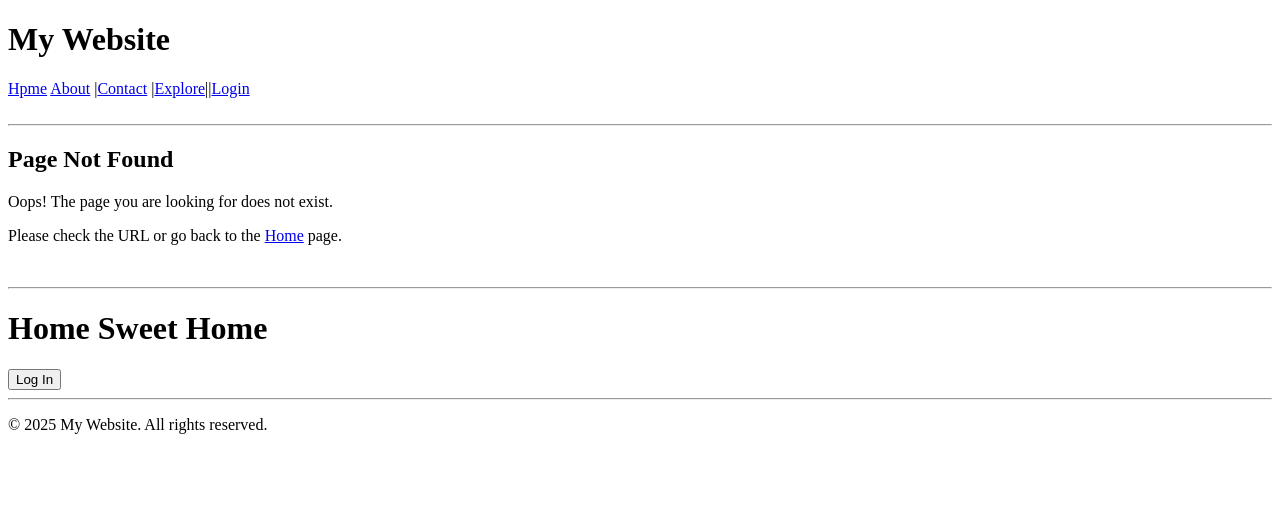
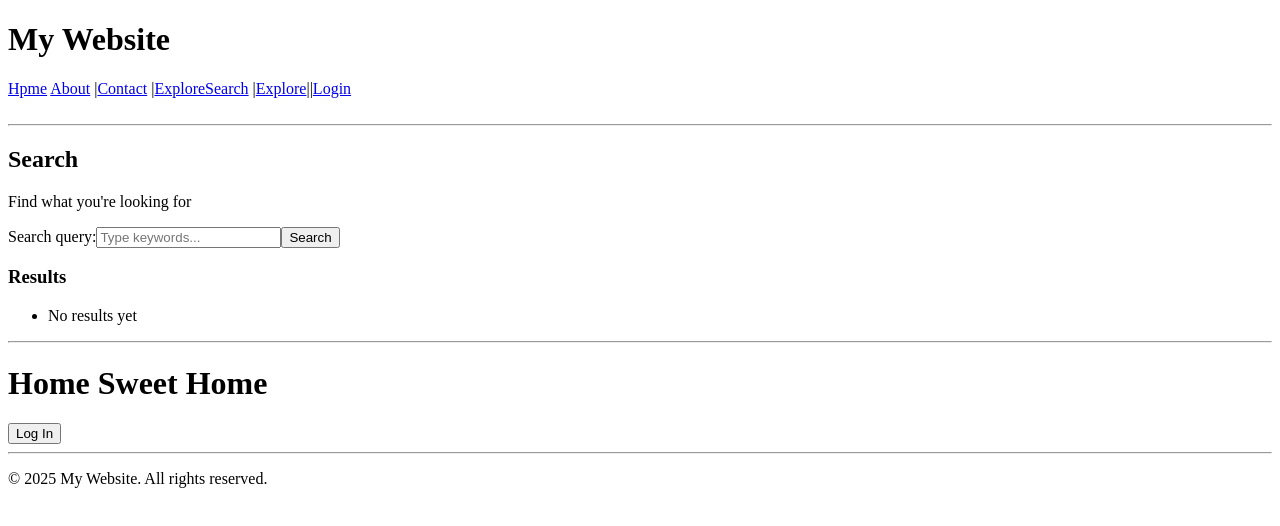
Before and after one commit to Basudev-Pokharel/group_6_BMBS, a React (Vite) app: page /search in a window 1280 px wide. Shown: the top 526 px of the page. Built offline with nearby package versions, Linux system fonts and the light colour scheme.

Commit message:
serch added

```diff
--- a/src/App.jsx
+++ b/src/App.jsx
@@ -1,7 +1,4 @@
-import { useState } from "react";
-import reactLogo from "./assets/react.svg";
-import viteLogo from "/vite.svg";
-// import "./App.css";
+//  import "./App.css";
 import { createBrowserRouter, RouterProvider } from "react-router";
 import Layout from "./Layout";
 import Login from "./Pages/Login";
@@ -10,9 +7,9 @@ import Contact from "./Pages/Contact";
 import About from "./Pages/About";
 import User from "./Pages/User";
 import Fallback from "./Pages/Fallback";
+import Search from "./Pages/Search";
 
 function App() {
-  const [count, setCount] = useState(0);
   let router = createBrowserRouter([
     {
       path: "/",
@@ -22,6 +19,7 @@ function App() {
         { path: "/explore", element: <Explore /> },
         { path: "/contact", element: <Contact /> },
         { path: "/about", element: <About /> },
+        { path: "/search", element: <Search /> },
         { path: "/user", element: <User /> },
         { path: "/*", element: <Fallback /> },
       ],
--- a/src/Pages/Header.jsx
+++ b/src/Pages/Header.jsx
@@ -10,6 +10,7 @@ function Header({ isLoggedin }) {
         <nav>
           <Link to="/">Hpme</Link> <Link to="/about">About</Link> |
           <Link to="/contact">Contact</Link> |<Link to="/explore">Explore</Link>
+          <Link to="/search">Search</Link> |<Link to="/explore">Explore</Link>
           ||
           {/* <a href="/">Home</a> |<a href="/about">About</a> | */}
           {/* <a href="/contact">Contact</a> |<a href="/explore">Explore</a> | */}
--- a/src/Pages/Search.jsx
+++ b/src/Pages/Search.jsx
@@ -1 +1,34 @@
-/* just for test */
+import React from 'react'
+
+function Search() {
+  return (
+   <section class="search-section">
+  <header>
+    <h2>Search</h2>
+    <p>Find what you're looking for</p>
+  </header>
+
+  <form class="search-form" role="search">
+    <label for="search-input">Search query:</label>
+    <input
+      type="text"
+      id="search-input"
+      name="query"
+      placeholder="Type keywords..."
+      required
+    />
+    <button type="submit">Search</button>
+  </form>
+
+  <div class="search-results">
+    <h3>Results</h3>
+    <ul>
+      <li>No results yet</li>
+    </ul>
+  </div>
+</section>
+
+  )
+}
+
+export default Search
```
